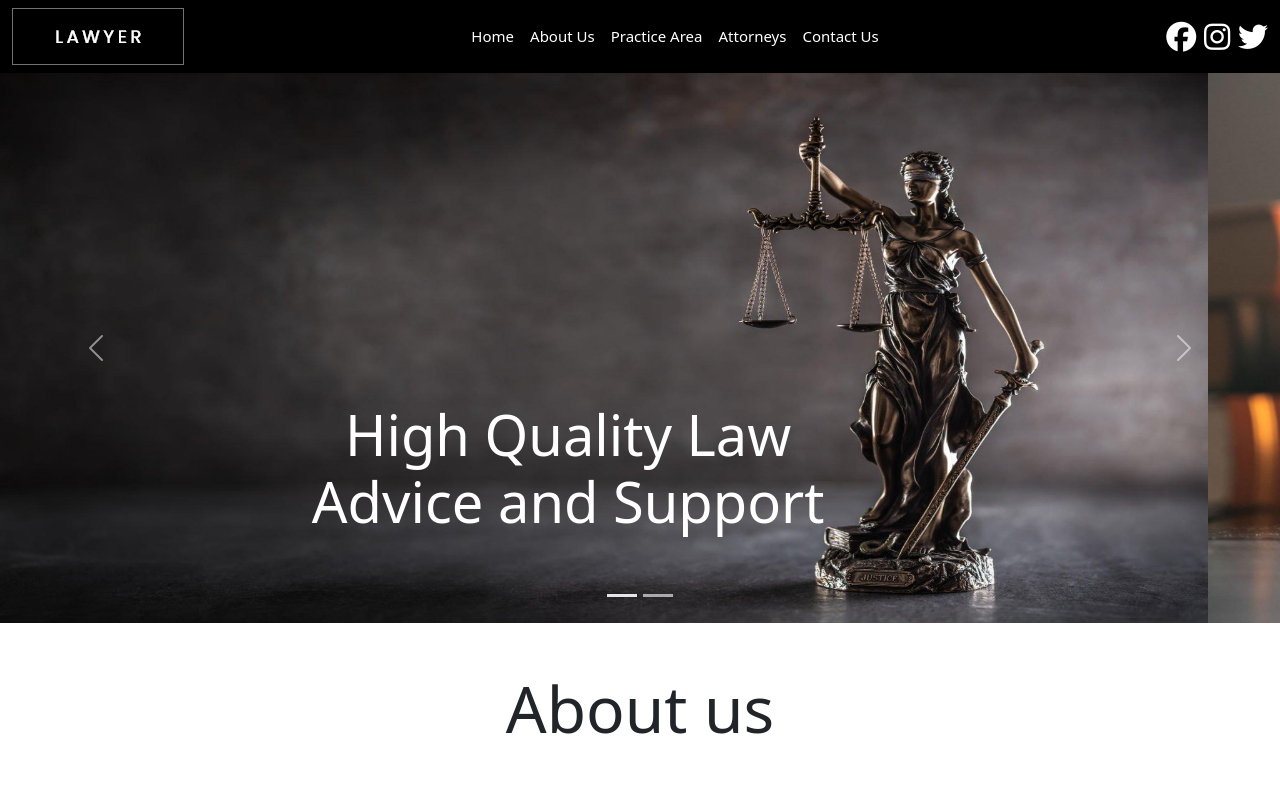
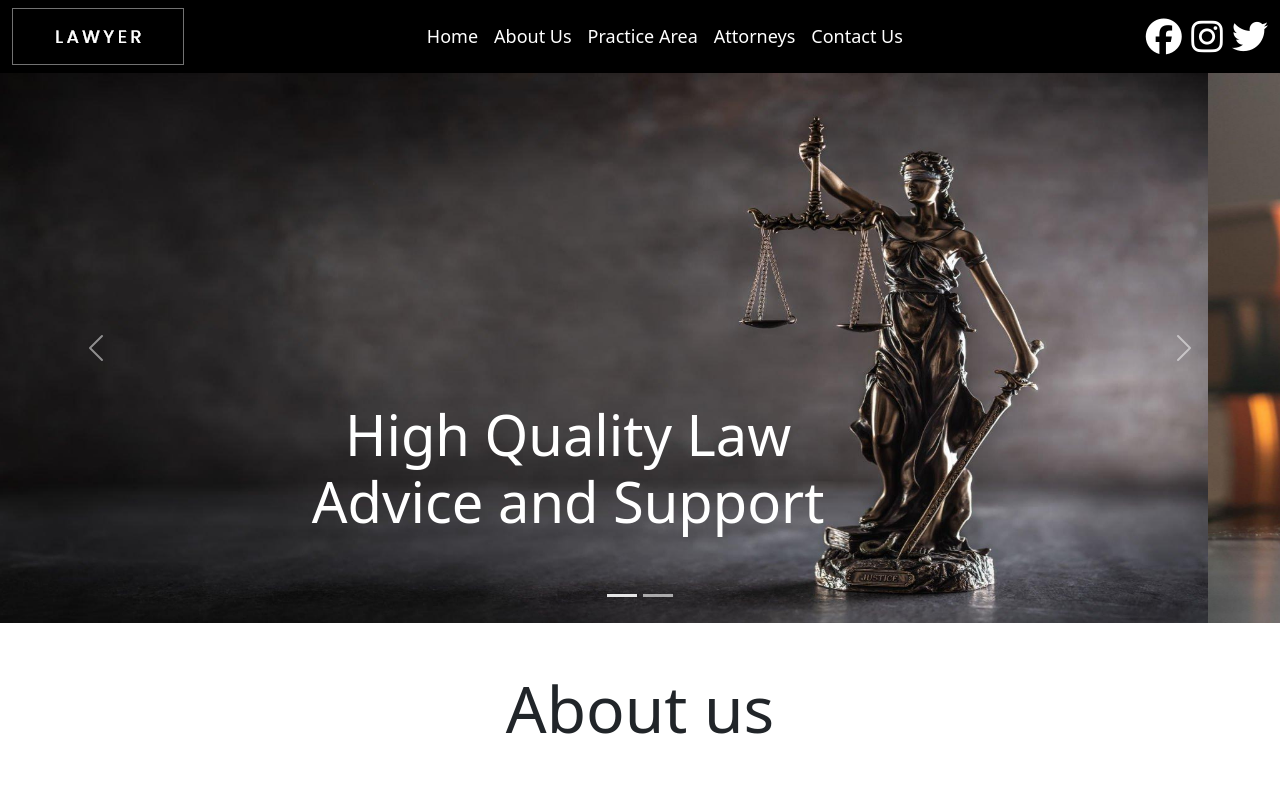
Before and after one commit to Gautamvala36/frontend14, a plain HTML site: page project2/home.html in a window 1280 px wide. Shown: the top 800 px of the page. Drawn offline with nearby package versions, Linux system fonts and the light colour scheme.

Commit message:
Update home.css

```diff
--- a/project2/home.css
+++ b/project2/home.css
@@ -1,13 +1,9 @@
-body {
-  /* font-family: ZCOOL XiaoWei; */
+.navbar {
+  font-size: 18px;
+  text-transform: capitalize;
+  background-color: black;
 }
-header,
-.navbar {
-  color: #ffffff;
-  font-size: 15px;
-  text-transform: capitalize;
-  position: relative;
-}
+
 ul li a.active {
   color: #f2c64d;
 }
@@ -22,13 +18,10 @@ p {
   color: #777777;
 }
 
-.footer{
+.footer {
   background-color: #202020;
 }
 
 a:link {
   text-decoration: none;
 }
-.row{
-  --bs-gutter-x: 0rem;
-}
```
